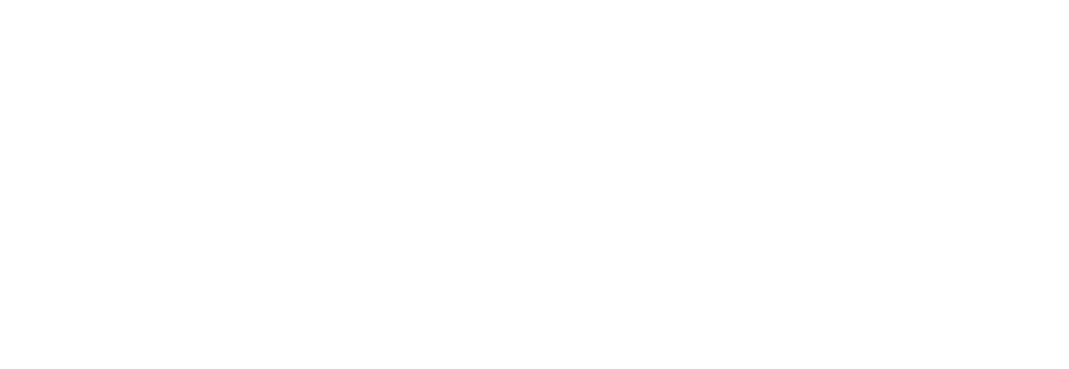
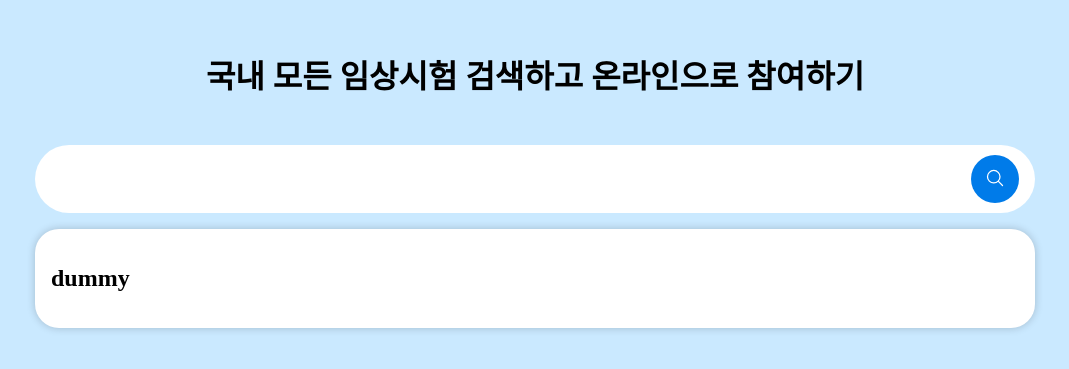
Before and after one commit to 5unk3n/clinical-trial-search, a React (Create React App) app: page / in a window 1280 px wide. Shown: the part 149-518 px from the top of the page, without its empty margins (105-1174 px from the left). Built offline with nearby package versions, Linux system fonts and the light colour scheme.

Commit message:
Style: 검색 페이지 및 컴포넌트 스타일 구현

```diff
--- a/src/App.tsx
+++ b/src/App.tsx
@@ -1,9 +1,11 @@
 import GlobalStyle from './GlobalStyle';
+import SearchPage from './pages/SearchPage';
 
 function App() {
   return (
     <div>
       <GlobalStyle />
+      <SearchPage />
     </div>
   );
 }
--- /dev/null
+++ b/src/components/Icon/SearchIcon.tsx
@@ -0,0 +1,23 @@
+const SearchIcon = () => {
+  return (
+    <svg
+      xmlns='http://www.w3.org/2000/svg'
+      fill='none'
+      viewBox='0 0 24 24'
+      strokeWidth={1.5}
+      stroke='currentColor'
+      className='w-6 h-6'
+      // TODO: 크기 속성 다시 살펴보기
+      width='20'
+      height='20'
+    >
+      <path
+        strokeLinecap='round'
+        strokeLinejoin='round'
+        d='M21 21l-5.197-5.197m0 0A7.5 7.5 0 105.196 5.196a7.5 7.5 0 0010.607 10.607z'
+      />
+    </svg>
+  );
+};
+
+export default SearchIcon;
--- /dev/null
+++ b/src/components/SearchInput/SearchInput.styled.ts
@@ -0,0 +1,57 @@
+import { styled } from 'styled-components';
+
+export const InputWrapper = styled.div`
+  background-color: #fff;
+  border-radius: 42px;
+  display: flex;
+  justify-content: center;
+  align-items: center;
+
+  /* & input:focus {
+    outline: 2px solid #1976d2;
+  } */
+`;
+
+export const Input = styled.input`
+  flex-grow: 1;
+  border: none;
+  padding: 20px 10px 20px 24px;
+  background-color: unset;
+  font-size: 24px;
+
+  &:focus {
+    outline: none;
+  }
+`;
+
+export const SearchButton = styled.button`
+  flex-shrink: 0;
+  background-color: #007be9;
+  border-radius: 50%;
+  border: none;
+  width: 48px;
+  height: 48px;
+  margin-right: 16px;
+  color: white;
+  cursor: pointer;
+`;
+
+export const SuggestionList = styled.ul`
+  margin-top: 16px;
+  padding: 24px 0;
+  background-color: #fff;
+  border-radius: 24px;
+  box-shadow: 0px 0px 8px rgb(0, 0, 0, 0.2);
+`;
+
+export const SuggestionItem = styled.li`
+  font-size: 24px;
+  font-weight: bold;
+  padding: 12px 16px;
+  text-align: left;
+  cursor: pointer;
+
+  &:hover {
+    background-color: #eee;
+  }
+`;
--- /dev/null
+++ b/src/components/SearchInput/SearchInput.tsx
@@ -0,0 +1,21 @@
+import SearchIcon from '../Icon/SearchIcon';
+
+import * as S from './SearchInput.styled';
+
+const SearchInput = () => {
+  return (
+    <div>
+      <S.InputWrapper>
+        <S.Input type='text' />
+        <S.SearchButton type='button'>
+          <SearchIcon />
+        </S.SearchButton>
+      </S.InputWrapper>
+      <S.SuggestionList>
+        <S.SuggestionItem>dummy</S.SuggestionItem>
+      </S.SuggestionList>
+    </div>
+  );
+};
+
+export default SearchInput;
--- /dev/null
+++ b/src/pages/SearchPage.styled.ts
@@ -0,0 +1,19 @@
+import { styled } from 'styled-components';
+
+export const PageWrapper = styled.div`
+  width: 100vw;
+  height: 100vh;
+  background-color: #cae9ff;
+`;
+
+export const Header = styled.h1`
+  margin-bottom: 48px;
+  text-align: center;
+  font-size: 32px;
+`;
+
+export const SearchSection = styled.section`
+  max-width: 1000px;
+  margin: 0 auto;
+  padding: 200px 24px 0;
+`;
--- /dev/null
+++ b/src/pages/SearchPage.tsx
@@ -0,0 +1,16 @@
+import SearchInput from '../components/SearchInput/SearchInput';
+
+import * as S from './SearchPage.styled';
+
+const SearchPage = () => {
+  return (
+    <S.PageWrapper>
+      <S.SearchSection>
+        <S.Header>국내 모든 임상시험 검색하고 온라인으로 참여하기</S.Header>
+        <SearchInput />
+      </S.SearchSection>
+    </S.PageWrapper>
+  );
+};
+
+export default SearchPage;
```
